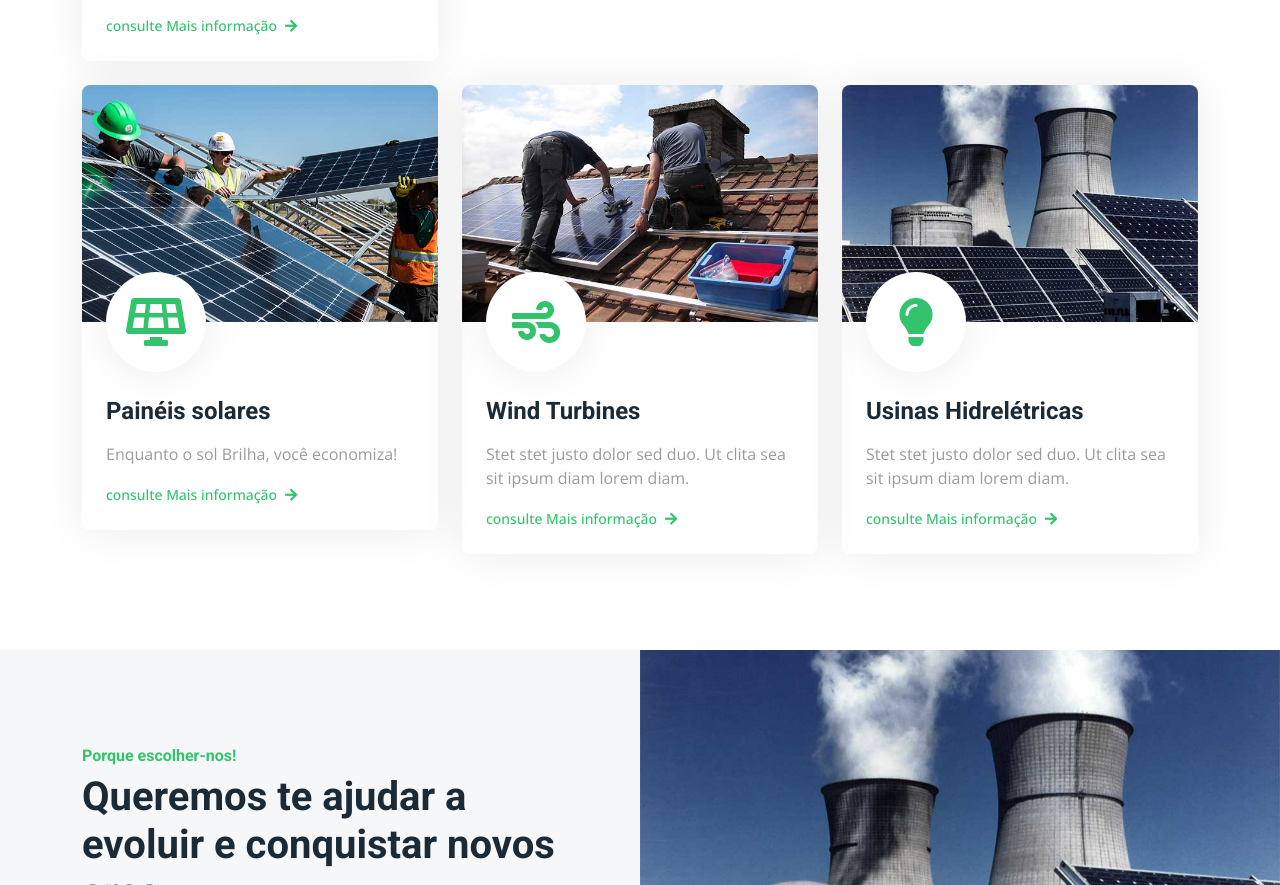
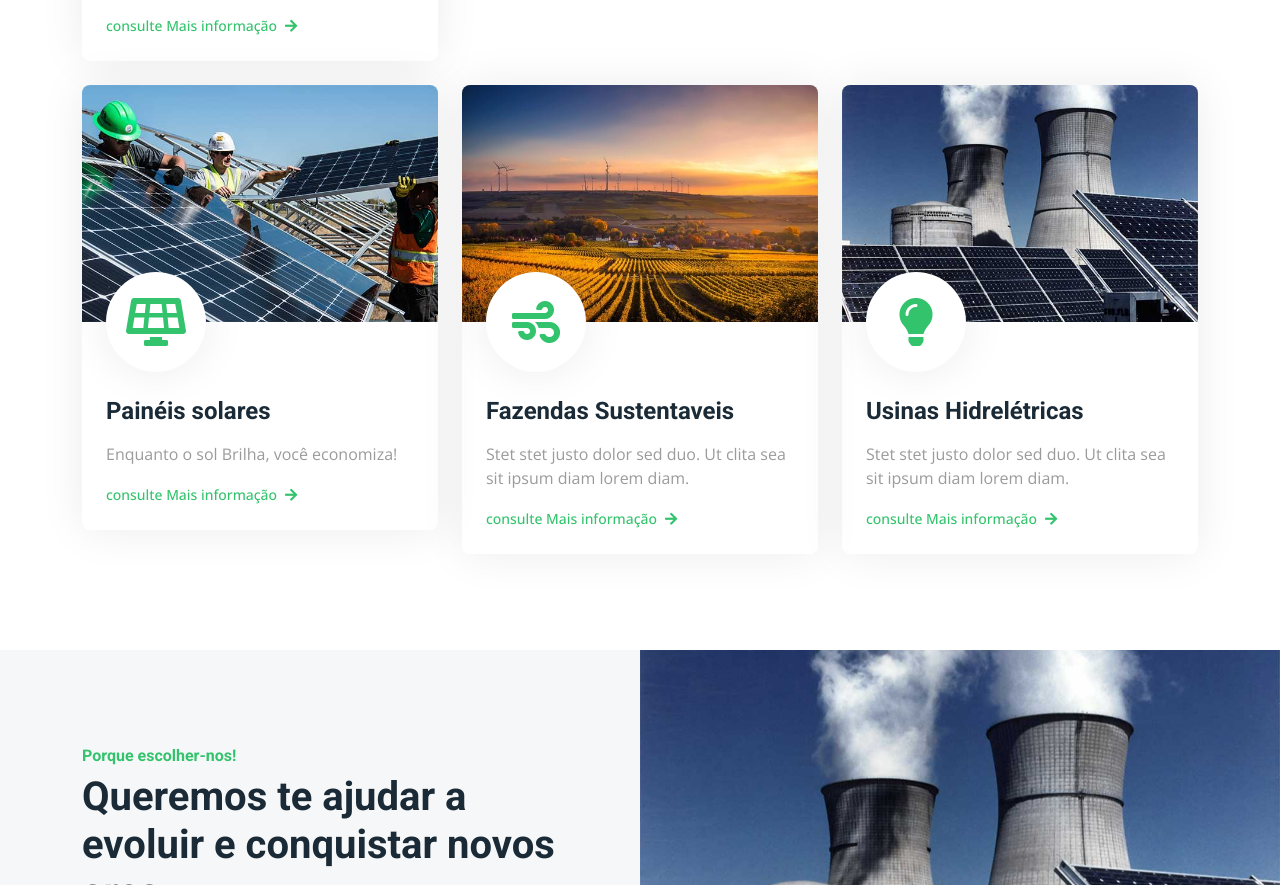
Before and after one commit to LucasTxc/Green-Solution-, a plain HTML site: page solartec-1.0.0/service.html in a window 1280 px wide. Shown: the part 1291-2176 px from the top of the page. Drawn offline with nearby package versions, Linux system fonts and the light colour scheme.

Commit message:
Pagina Serviço01

```diff
--- a/solartec-1.0.0/service.html
+++ b/solartec-1.0.0/service.html
@@ -182,12 +182,12 @@
                 </div>
                 <div class="col-md-6 col-lg-4 wow fadeInUp" data-wow-delay="0.3s">
                     <div class="service-item rounded overflow-hidden">
-                        <img class="img-fluid" src="img/img-600x400-5.jpg" alt="">
+                        <img class="img-fluid" src="img/farm 600x400.jpg" alt="">
                         <div class="position-relative p-4 pt-0">
                             <div class="service-icon">
                                 <i class="fa fa-wind fa-3x"></i>
                             </div>
-                            <h4 class="mb-3">Wind Turbines</h4>
+                            <h4 class="mb-3">Fazendas Sustentaveis</h4>
                             <p>Stet stet justo dolor sed duo. Ut clita sea sit ipsum diam lorem diam.</p>
                             <a class="small fw-medium" href="">consulte Mais informação<i class="fa fa-arrow-right ms-2"></i></a>
                         </div>
```
Also changed, not shown: solartec-1.0.0/img/farm 600x400.jpg (added).
